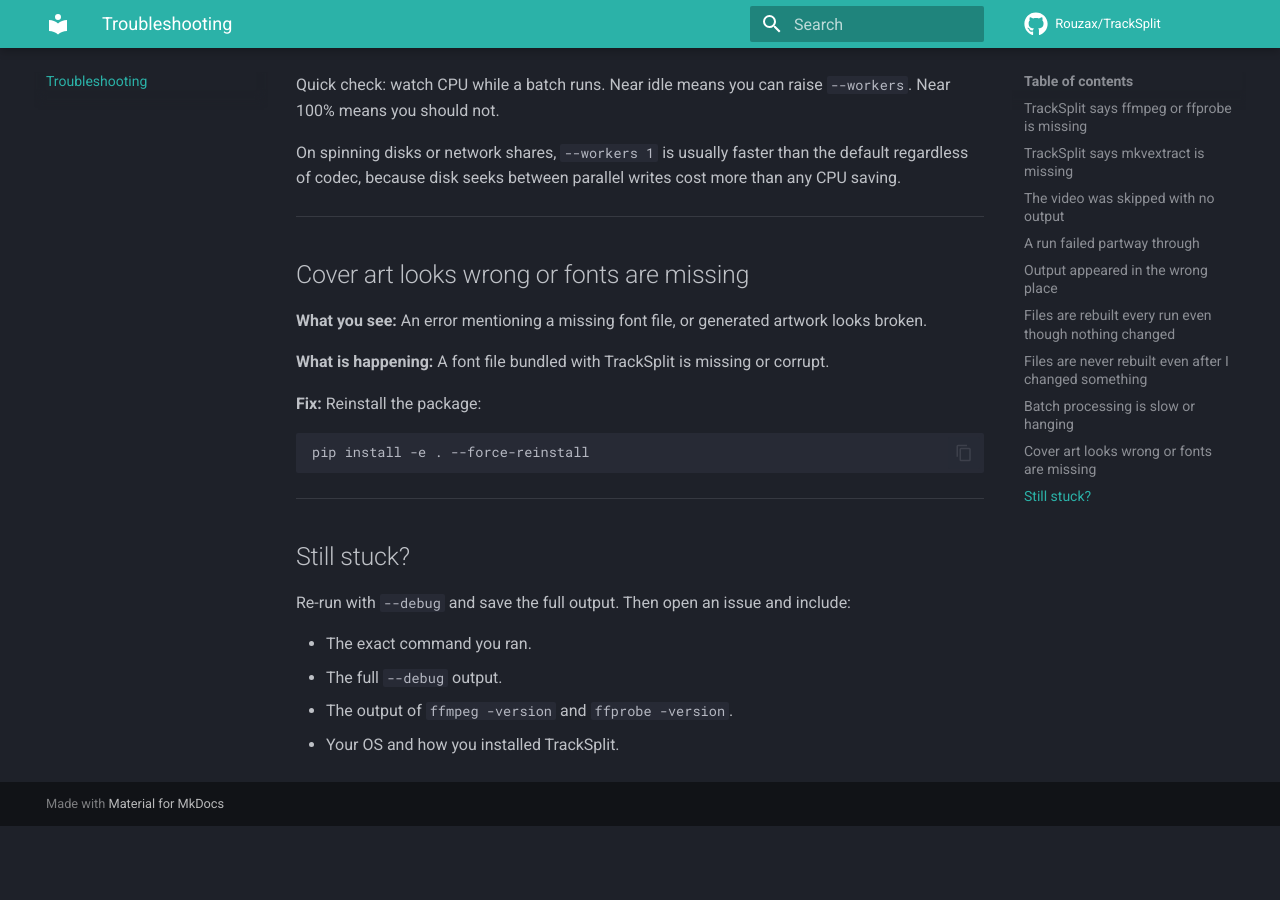
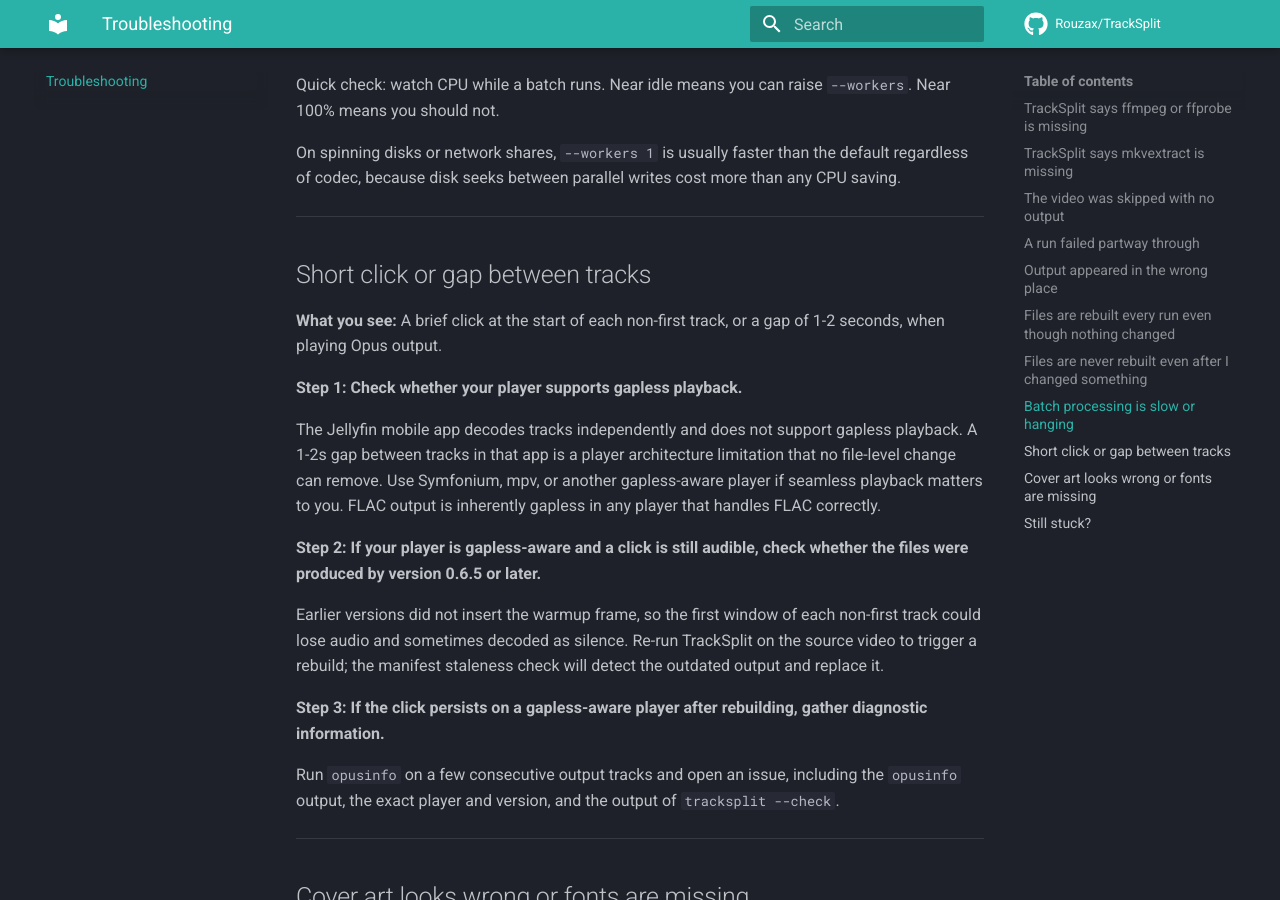
Before and after one commit to Rouzax/TrackSplit, an MkDocs documentation site: the page built from docs/troubleshooting.md, in a window 1280 px wide and 900 px high, scrolled down 3969 px. Built offline with MkDocs 1.6.1 and Material for MkDocs 9.7.7, drawn with Linux system fonts in a browser that asks for light colours; comment, search, counter and statistics services are not loaded; before the commit the page ends 4795 px from its top, so only the background shows below that.

Commit message:
docs(opus): describe gapless output behaviour and player caveats

```diff
--- a/docs/troubleshooting.md
+++ b/docs/troubleshooting.md
@@ -137,6 +137,24 @@
 
 ---
 
+## Short click or gap between tracks
+
+**What you see:** A brief click at the start of each non-first track, or a gap of 1-2 seconds, when playing Opus output.
+
+**Step 1: Check whether your player supports gapless playback.**
+
+The Jellyfin mobile app decodes tracks independently and does not support gapless playback. A 1-2s gap between tracks in that app is a player architecture limitation that no file-level change can remove. Use Symfonium, mpv, or another gapless-aware player if seamless playback matters to you. FLAC output is inherently gapless in any player that handles FLAC correctly.
+
+**Step 2: If your player is gapless-aware and a click is still audible, check whether the files were produced by version 0.6.5 or later.**
+
+Earlier versions did not insert the warmup frame, so the first window of each non-first track could lose audio and sometimes decoded as silence. Re-run TrackSplit on the source video to trigger a rebuild; the manifest staleness check will detect the outdated output and replace it.
+
+**Step 3: If the click persists on a gapless-aware player after rebuilding, gather diagnostic information.**
+
+Run `opusinfo` on a few consecutive output tracks and open an issue, including the `opusinfo` output, the exact player and version, and the output of `tracksplit --check`.
+
+---
+
 ## Cover art looks wrong or fonts are missing
 
 **What you see:** An error mentioning a missing font file, or generated artwork looks broken.
```
Also changed, not shown: CHANGELOG.md (+1 -0 lines), docs/faq.md (+8 -0 lines), docs/output.md (+15 -0 lines).
